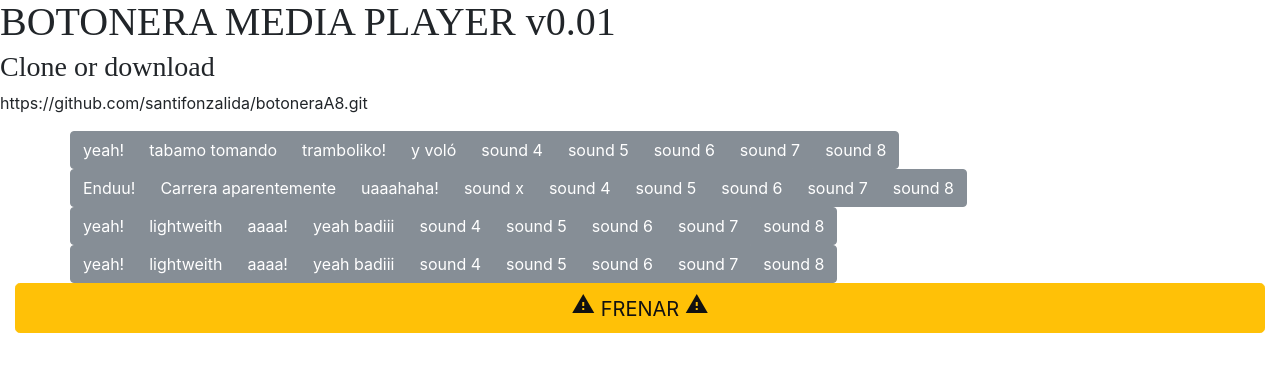
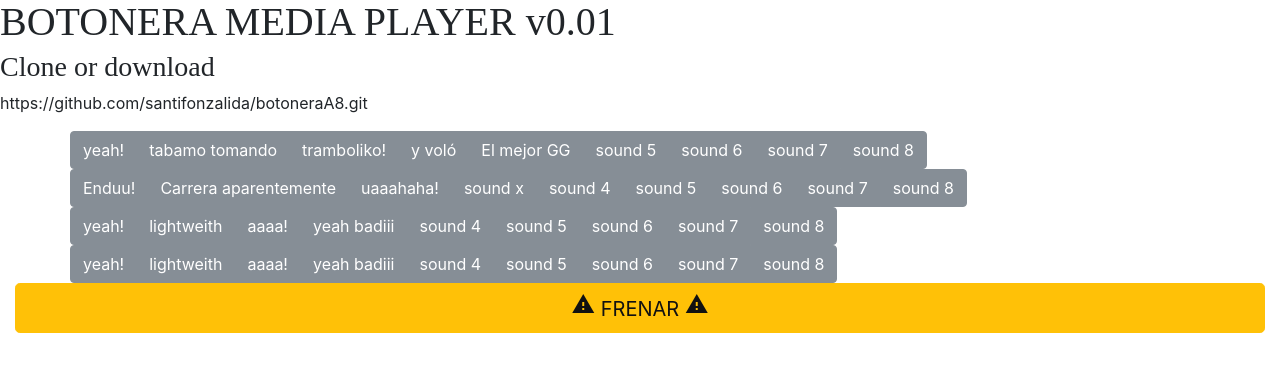
Before and after one commit to santifonzalida/botoneraA8, an Angular app: page /#/home in a window 1280 px wide. Shown: the top 372 px of the page. Built offline with nearby package versions, Linux system fonts and the light colour scheme; a web font is replaced by a local one.

Commit message:
nuevo sonido gg

```diff
--- a/src/app/components/home/home.component.html
+++ b/src/app/components/home/home.component.html
@@ -22,8 +22,8 @@
           <label class="btn btn-secondary" (click)="play('volo')">
             <input type="radio" name="options" id="option3" autocomplete="off" > y voló
           </label>
-          <label class="btn btn-secondary">
-            <input type="radio" name="options" id="option3" autocomplete="off"> sound 4
+          <label class="btn btn-secondary" (click)="play('gg')">
+            <input type="radio" name="options" id="option3" autocomplete="off"> El mejor GG
           </label>
           <label class="btn btn-secondary">
             <input type="radio" name="options" id="option3" autocomplete="off"> sound 5
--- a/src/app/components/home/home.component.ts
+++ b/src/app/components/home/home.component.ts
@@ -14,33 +14,16 @@ export class HomeComponent implements OnInit {
     'carrera': 'CarreraAparentemente',
     'ua': 'uaaahah',
     'endu': 'enduEndu',
-	'tramboliko': 'tramboliko',
-	'volo':'volo'
+    'tramboliko': 'tramboliko',
+    'volo': 'volo',
+    'gg': 'gg'
   };
-
-  constructor() {
-    /*filaAudio1 = [
-      {id: 1, src= '../assets/audio/RonnieColeman.mp3'},
-      {id: 2, src= '../assets/audio/enduEndu.mp3'},
-      {id: 3, src= '../assets/audio/CarreraAparentemente.mp3'},
-      {id: 4, src= '../assets/audio/uaaahah.mp3'}
-    ];*/
-  }
-
   ngOnInit() { }
 
   public play(sound) {
     console.log("yeah sound!");
     this.audio.src = `../assets/audio/${this.SOUNDS[sound]}.mp3`;
     this.audio.load();
-
-  /*public play(index: number) {
-    for (let sonido of fileAudio1) {
-      if(sonido.id == index){
-        this.audio.src = sonido.src;
-        this.audio.load();
-      }
-    }*/
     this.audio.play();
   }
 
```
Also changed, not shown: 1 other file (tests, documents, lock files or other folders).
